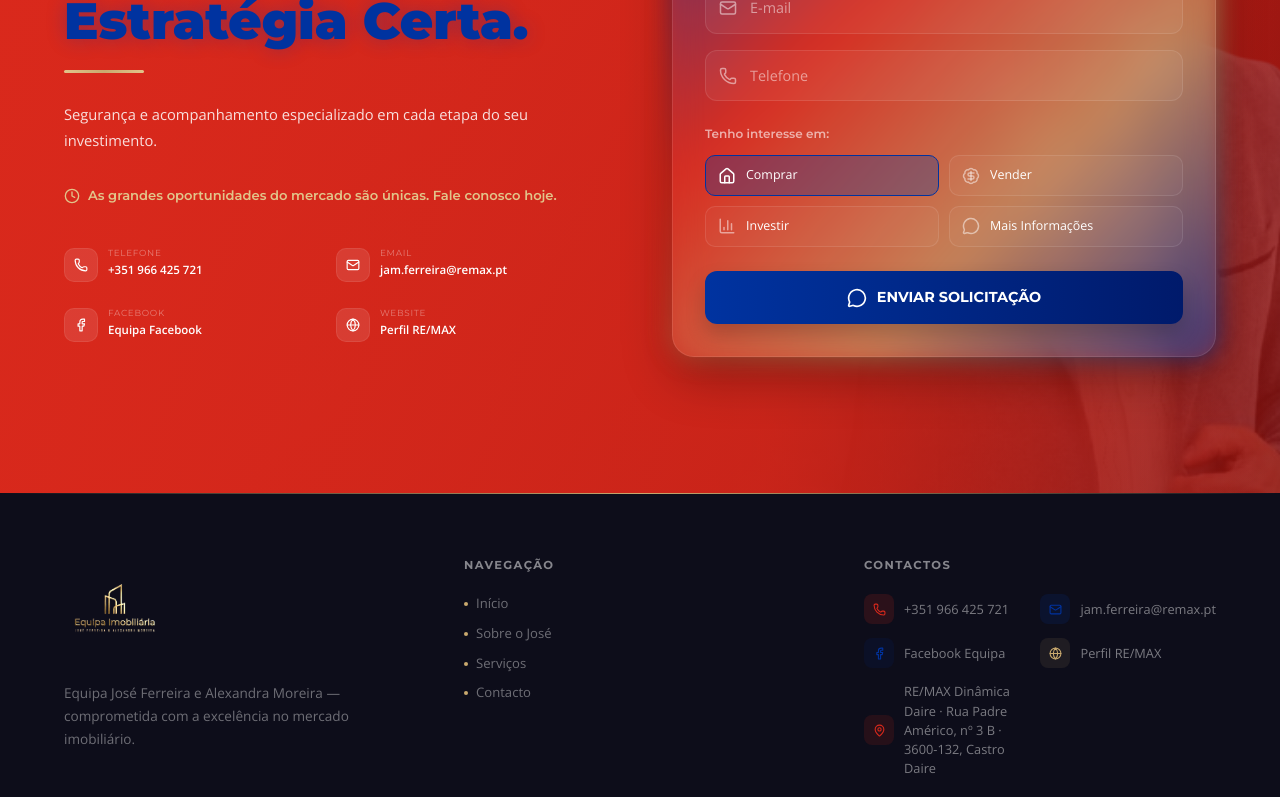
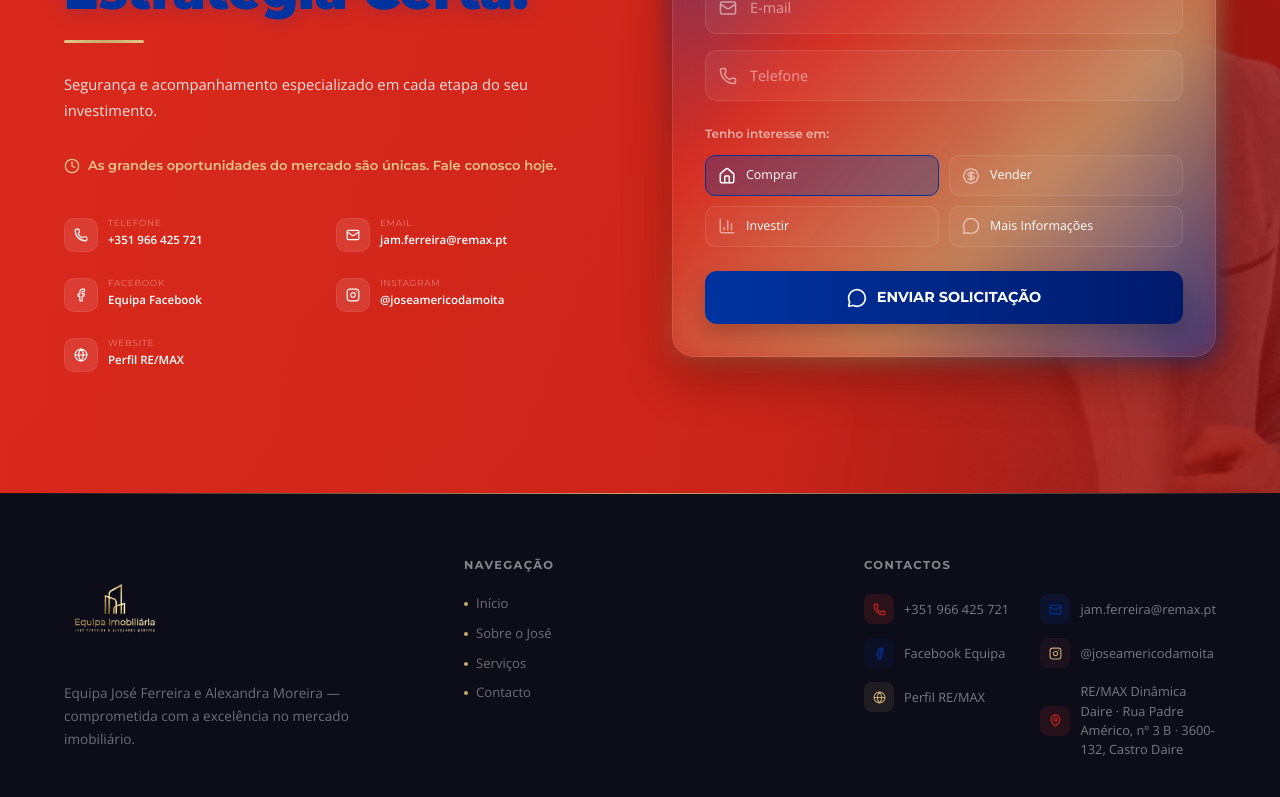
Before and after one commit to vitoriaservicosdepintura-arch/jose-ferreira-remax, a React (Vite) app: page / in a window 1280 px wide. Shown: the part 2672-3469 px from the top of the page. Built offline with nearby package versions, Linux system fonts and the light colour scheme; a web font is replaced by a local one.

Commit message:
Add files via upload

```diff
--- a/src/components/CtaFinal.tsx
+++ b/src/components/CtaFinal.tsx
@@ -121,6 +121,7 @@ export default function CtaFinal() {
                 { icon: <Phone size={14} />, label: 'Telefone', value: '+351 966 425 721', href: 'tel:+351966425721', hColor: '#25D366' },
                 { icon: <Mail size={14} />, label: 'Email', value: 'jam.ferreira@remax.pt', href: 'mailto:jam.ferreira@remax.pt', hColor: '#0033A0' },
                 { icon: <svg width="14" height="14" viewBox="0 0 24 24" fill="none" stroke="currentColor" strokeWidth="2" strokeLinecap="round" strokeLinejoin="round"><path d="M18 2h-3a5 5 0 0 0-5 5v3H7v4h3v8h4v-8h3l1-4h-4V7a1 1 0 0 1 1-1h3z" /></svg>, label: 'Facebook', value: 'Equipa Facebook', href: 'https://www.facebook.com/zeca.ferreira.3', hColor: '#1877F2' },
+                { icon: <svg width="14" height="14" viewBox="0 0 24 24" fill="none" stroke="currentColor" strokeWidth="2" strokeLinecap="round" strokeLinejoin="round"><rect x="2" y="2" width="20" height="20" rx="5" /><path d="m16 11.37A4 4 0 1 1 12.63 8 4 4 0 0 1 16 11.37z" /><line x1="17.5" y1="6.5" x2="17.51" y2="6.5" /></svg>, label: 'Instagram', value: '@joseamericodamoita', href: 'https://www.instagram.com/joseamericodamoita/', hColor: '#E1306C' },
                 { icon: <Globe size={14} />, label: 'Website', value: 'Perfil RE/MAX', href: 'https://remax.pt/pt/agente/jose-ferreira/126421023', hColor: '#C9A96E' },
               ].map((c, i) => (
                 <a key={i} href={c.href} target={c.href.startsWith('http') || c.href.startsWith('mailto:') ? '_blank' : undefined} rel="noopener noreferrer" style={{ display: 'flex', alignItems: 'flex-start', gap: 10, textDecoration: 'none' }}>
--- a/src/components/Footer.tsx
+++ b/src/components/Footer.tsx
@@ -53,6 +53,12 @@ export default function Footer() {
                   href: 'https://www.facebook.com/zeca.ferreira.3',
                   text: 'Facebook Equipa',
                   bg: 'rgba(0,51,160,0.1)', color: '#0033A0'
+                },
+                {
+                  icon: <svg width="13" height="13" viewBox="0 0 24 24" fill="none" stroke="currentColor" strokeWidth="2" strokeLinecap="round" strokeLinejoin="round"><rect x="2" y="2" width="20" height="20" rx="5" /><path d="m16 11.37A4 4 0 1 1 12.63 8 4 4 0 0 1 16 11.37z" /><line x1="17.5" y1="6.5" x2="17.51" y2="6.5" /></svg>,
+                  href: 'https://www.instagram.com/joseamericodamoita/',
+                  text: '@joseamericodamoita',
+                  bg: 'rgba(114,47,55,0.15)', color: '#C9A96E',
                 },
                 {
                   icon: <Globe size={13} />,
```
Also changed, not shown: public/images/alexandra.png.
